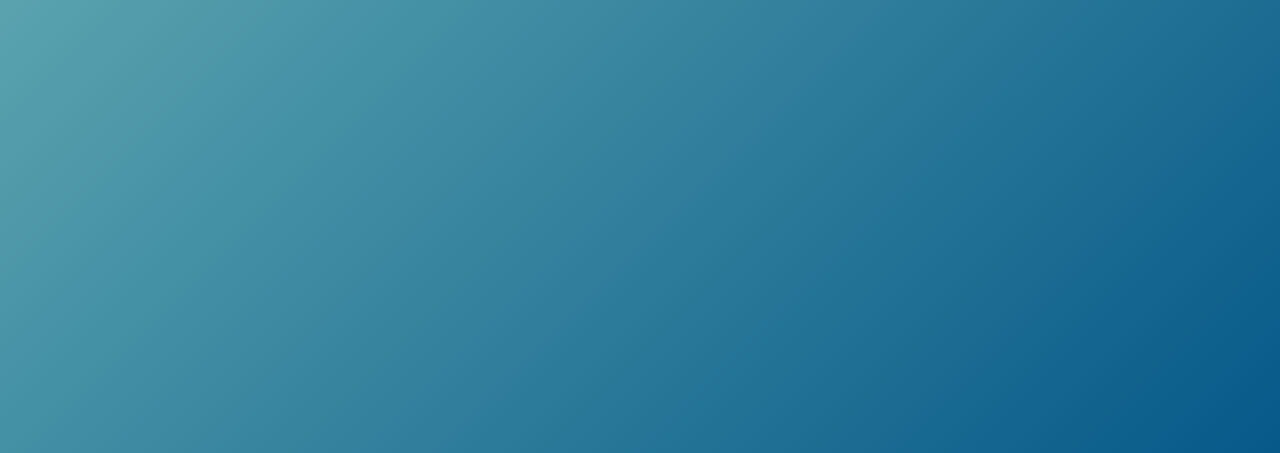
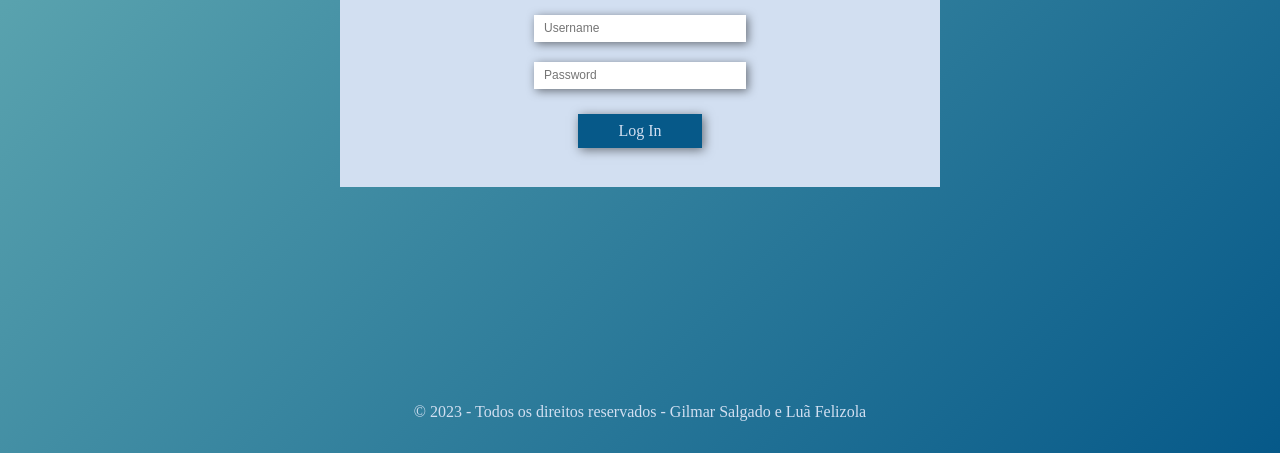
Before and after one commit to luansud/Cumorah-Who-, a plain HTML site: page index.html in a window 1280 px wide. Shown: the part 363-816 px from the top of the page. Drawn offline with Linux system fonts and the light colour scheme.

Commit message:
First Page, missing Logo

```diff
--- a/assets/css/index.css
+++ b/assets/css/index.css
@@ -13,15 +13,65 @@ body {
     background-repeat: no-repeat;
     height: 100vh;
 }
+#main{
+    position: absolute;
+    top: 50%;
+    left: 50%;
+    transform: translate(-50%, -50%);
+}
 
-#main {
+#loginScreen {
     background-color: var(--color_white);
-    width: 500px;
-    height: 250px;
-    box-shadow: black;
+    width: 600px;
+    height: 300px;
     display:flex;
     flex-direction: column;
     align-items: center;
     justify-content: center;
+}
+
+#title{
+    font-size: 50px;
+    margin-bottom: 20px;
+}
+
+#username, #password {
+    margin: 10px;
+    box-shadow: 2px 2px 10px rgba(0, 0, 0, 0.5);
 
 }
+input{
+    border: none;
+    outline: none;
+    width: 200px;
+    height: 25px;
+    font-size: 12px;
+    padding-left: 10px;
+}
+
+#login{
+    margin-top: 15px;
+    padding: 8px 40px;
+    background-color: var(--color_blue);
+    color: var(--color_white);
+    box-shadow: 2px 2px 10px rgba(0, 0, 0, 0.5);
+    cursor: pointer;
+}
+
+#login:hover{
+    background-color: var(--color_white);
+    color: var(--color_blue);
+ /* por transition and transform*/
+}
+
+
+
+
+
+footer{
+    color: var(--color_white);
+    position: absolute;
+    bottom: 0;
+    left: 50%;
+    transform: translateX(-50%);
+}
--- a/index.html
+++ b/index.html
@@ -8,6 +8,7 @@
 </head>
 <body>
     <main id="main">
+        <div id="loginScreen">
             <div id="title">Cumorah Who</div>
             <div id="username">
                 <input type="text" placeholder="Username">
@@ -16,6 +17,12 @@
                 <input type="password" placeholder="Password">
             </div>
             <div id="login"><a>Log In</a></div>
+        </div>
     </main>
+
+
+    <footer>
+         <p>&copy; 2023 - Todos os direitos reservados - Gilmar Salgado e Luã Felizola</p>
+    </footer>
 </body>
 </html>
```
Lines whose indentation alone changed are shown as unchanged.
